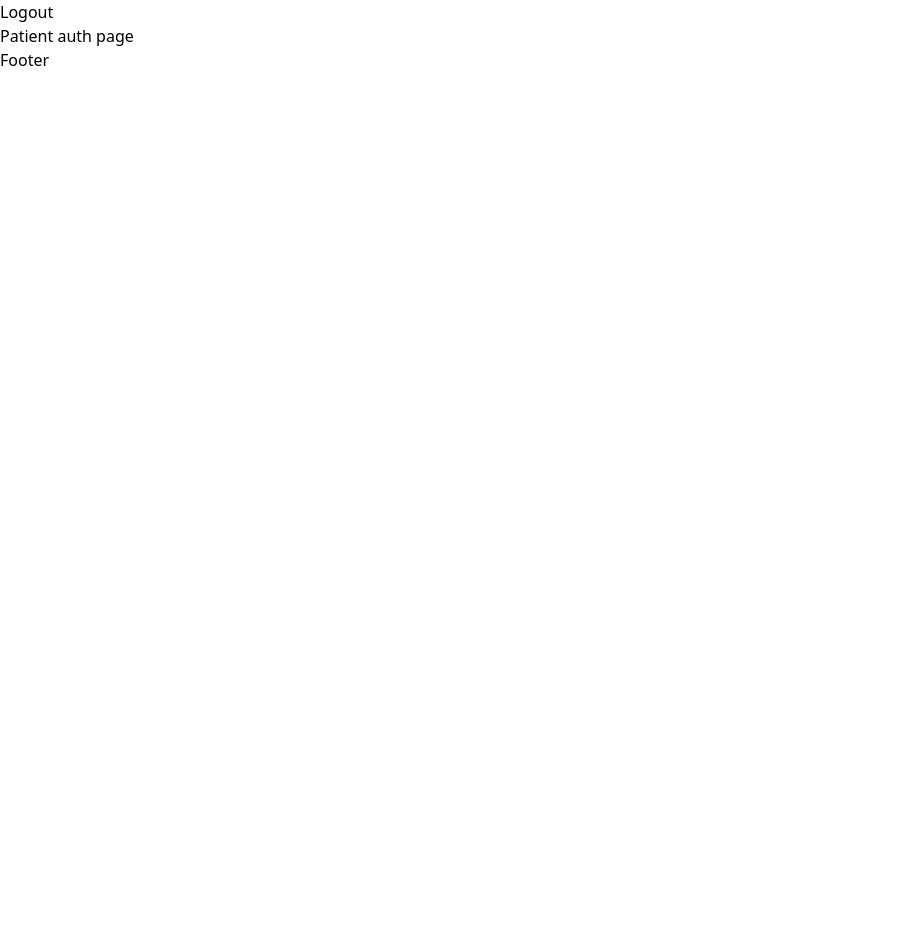
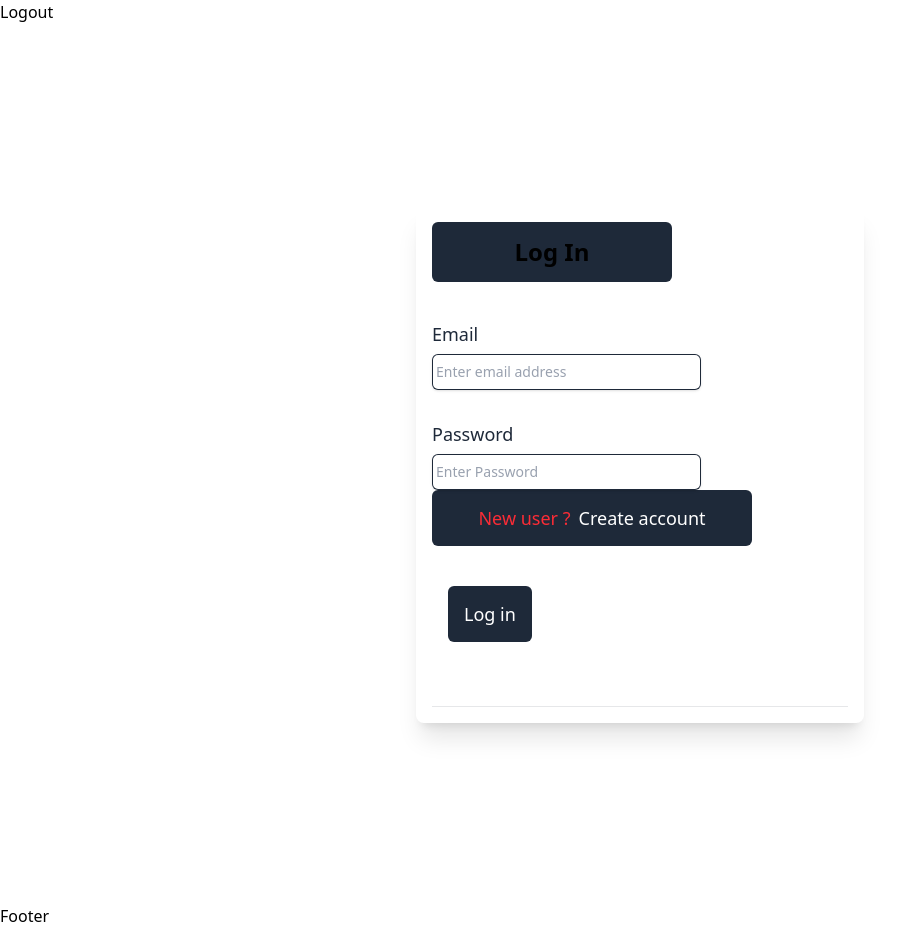
Before and after one commit to afahnyupila03/fyp-hospital-appointment-app, a Next.js app in the folder app/: page /auth/patient in a window 1280 px wide. Shown: the whole page, without its empty margins (0-923 px from the left). Before the commit the page ends 800 px from the top, so only its background shows below. Built offline with nearby package versions, Linux system fonts and the light colour scheme.

Commit message:
fix fetch user data.

```diff
--- a/app/src/app/auth/patient/page.js
+++ b/app/src/app/auth/patient/page.js
@@ -1,4 +1,165 @@
+"use client";
+import React, { useState } from "react";
+import { Form, Formik, Field } from "formik";
+import { AppState } from "@/store/context";
+import { useRouter } from "next/navigation";
+import CustomInput from "@/components/CustomInput";
 
 export default function PatientAuth() {
-    return <h1>Patient auth page</h1>
+  const { signupHandler, signinHandler } = AppState();
+  const [existingUser, setExistingUser] = useState(false);
+  const [showPassword, setShowPassword] = useState(false);
+
+  const router = useRouter();
+
+  const handleExistingUser = () => {
+    setTimeout(() => {
+      setExistingUser((prevState) => !prevState);
+    }, 500);
+  };
+
+  const handleSignup = async (values, actions) => {
+    console.log(values);
+    try {
+      const role = "patient";
+
+      const email = (values.email || "").trim();
+      const password = values.password;
+      const name = (values.name || "").trim();
+
+      if (!name) throw new Error("Name is required");
+      if (name.length < 6)
+        throw new Error("Name must be at least 6 characters");
+
+      if (!email) throw new Error("Email is required");
+      if (!password) throw new Error("Password is required");
+      if (password.length < 5)
+        throw new Error("Password must be at least 6 characters");
+
+      const user = await signupHandler(values, role);
+      console.log("SIGNED_UP_USER: ", user);
+      router.replace("/");
+      actions.resetForm();
+    } catch (error) {
+      console.error("SIGNED_UP_USER_ERROR: ", error.message);
+      actions.setSubmitting(false);
+      throw error;
+    }
+  };
+
+  const handleSignin = async (values, actions) => {
+    try {
+      const role = "patient";
+
+      const email = values.email;
+      const password = values.password;
+
+      if (!email) {
+        const error = new Error("Email is required");
+        throw error;
+      }
+      if (!password) {
+        const error = new Error("Password is required");
+        throw error;
+      }
+
+      const user = await signinHandler(email, password, role);
+      console.log("SIGNED_IN_USER: ", user);
+      router.replace("/");
+      actions.resetForm();
+    } catch (error) {
+      console.error("SIGNED_IN_USER_ERROR: ", error.message);
+      actions.setSubmitting(false);
+    }
+  };
+
+  return (
+    <div>
+      <div className="mt-10 mb-10 flex items-center justify-center min-h-screen">
+        <Formik
+          initialValues={{
+            email: "",
+            name: "",
+            password: "",
+          }}
+          onSubmit={existingUser ? handleSignup : handleSignin}
+        >
+          {({ values, handleChange, handleBlur, isSubmitting }) => (
+            <Form className="w-full max-w-md p-4  rounded-lg shadow-xl">
+              <div className="space-y-4">
+                <div className="border-b border-gray-900/10 pb-12">
+                  <h2 className=" font-semibold text-center leading-7 text-2xl text-black bg-gray-800 w-60 rounded-md p-4 justify-center">
+                    {existingUser ? "Create Account" : "Log In"}
+                  </h2>
+
+                  <div className="mt-10 grid grid-cols-1 gap-x-6 gap-y-8 sm:grid-cols-6">
+                    {existingUser && (
+                      <CustomInput
+                        onChange={handleChange}
+                        id="name"
+                        name="name"
+                        type="text"
+                        onBlur={handleBlur}
+                        value={values.name}
+                        placeholder="Enter Name"
+                        label="Name"
+                      />
+                    )}
+                    <CustomInput
+                      onChange={handleChange}
+                      id="email"
+                      name="email"
+                      type="email"
+                      onBlur={handleBlur}
+                      value={values.email}
+                      placeholder="Enter email address"
+                      label="Email"
+                    />
+
+                    <CustomInput
+                      onChange={handleChange}
+                      id="password"
+                      name="password"
+                      type={showPassword ? "text" : "password"}
+                      onBlur={handleBlur}
+                      value={values.password}
+                      placeholder="Enter Password"
+                      label="Password"
+                      togglePassword={() => setShowPassword(!showPassword)}
+                      showPassword={showPassword}
+                    />
+                  </div>
+
+                  <div className="flex bg-gray-800 w-80 rounded-md p-4 justify-center">
+                    <p className="block text-lg font-medium leading-6  text-red-500">
+                      {existingUser
+                        ? "Already have an account ?"
+                        : "New user ?"}
+                    </p>
+                    <button
+                      className="block ml-2 text-lg font-medium leading-6 text-white"
+                      type="button"
+                      onClick={handleExistingUser}
+                    >
+                      {existingUser ? "Log in" : "Create account"}
+                    </button>
+                  </div>
+
+                  <div className="mt-10">
+                    <button
+                      className="block text-lg font-medium leading-6 rounded-md p-4 mx-4 my-4 bg-gray-800 text-white"
+                      type="submit"
+                      disabled={isSubmitting}
+                    >
+                      {existingUser ? "Create Account" : "Log in"}
+                    </button>
+                  </div>
+                </div>
+              </div>
+            </Form>
+          )}
+        </Formik>
+      </div>
+    </div>
+  );
 }
--- /dev/null
+++ b/app/src/app/dashboard/patient/page.js
@@ -0,0 +1,12 @@
+"use client";
+
+import { AppState } from "@/store/context";
+
+export default function PatientDashboard() {
+  const { user, loading } = AppState();
+  console.log("USER: ", user?.name);
+
+  if (loading) return <div>Loading....</div>;
+
+  return <h1>Patient dashboard page: {user ? user.name : "Not logged in"}</h1>;
+}
--- a/app/src/store/context.js
+++ b/app/src/store/context.js
@@ -9,6 +9,7 @@ export const CONSTANTS = {
   SIGN_OUT: "SIGN_OUT",
   ERROR: "ERROR",
   SET_USER: "SET_USER",
+  SET_LOADING: "SET_LOADING",
 };
 
 export const Context = React.createContext();
@@ -16,6 +17,7 @@ export const Context = React.createContext();
 export const defaultAppState = {
   user: null,
   error: null,
+  loading: true,
 };
 
 export const AppReducer = (state, action) => {
@@ -27,6 +29,12 @@ export const AppReducer = (state, action) => {
         ...state,
         user: action.payload.user,
         error: null,
+      };
+
+    case CONSTANTS.SET_LOADING:
+      return {
+        ...state,
+        loading: action.payload.loading,
       };
 
     case CONSTANTS.SIGN_OUT:
@@ -80,7 +88,20 @@ export const AppProvider = ({ children }) => {
       }
 
       const data = await res.json();
-      const user = data.user;
+      let user;
+      switch (role) {
+        case "admin":
+          user = data.admin;
+          break;
+        case "doctor":
+          user = data.doctor;
+          break;
+        case "patient":
+          user = data.patient;
+          break;
+        default:
+          throw new Error("unknown user role");
+      }
 
       dispatch({ type: CONSTANTS.SET_USER, payload: { user } });
 
```
